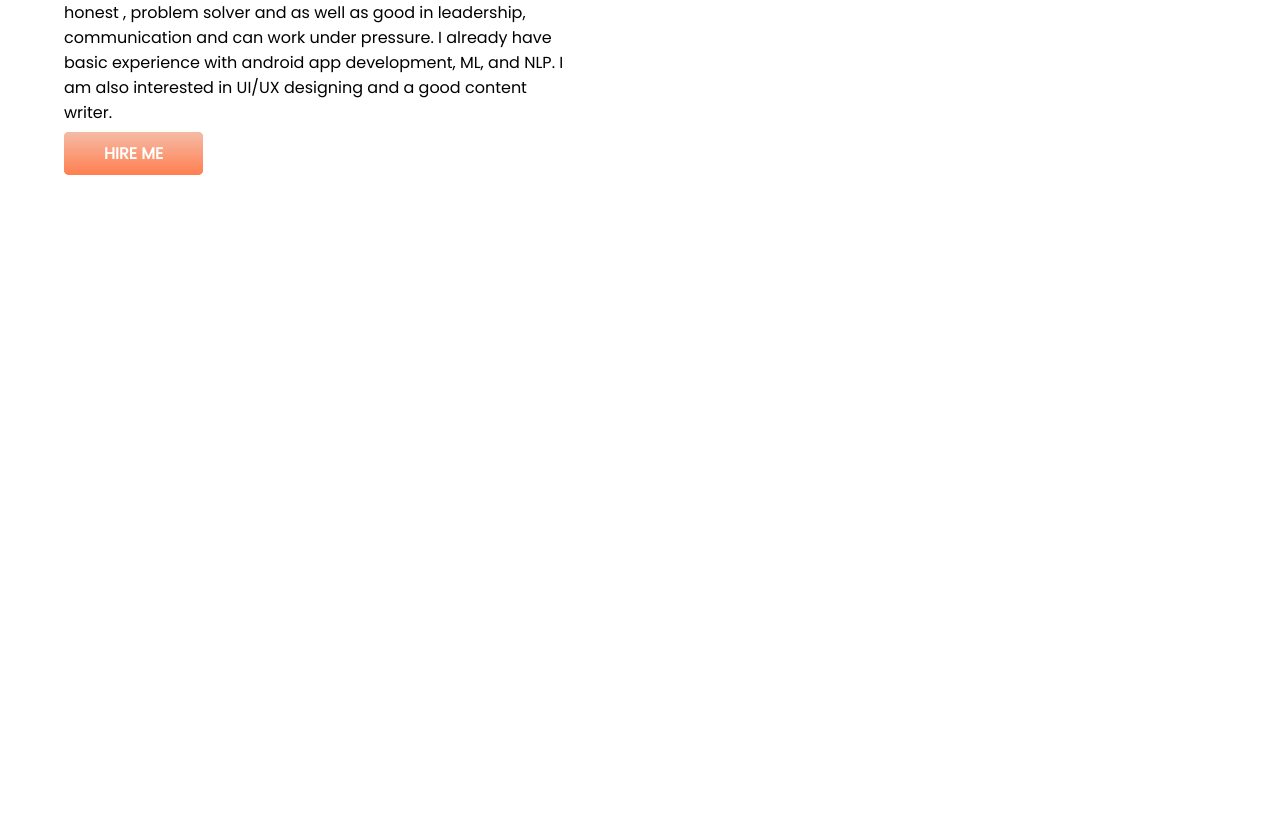
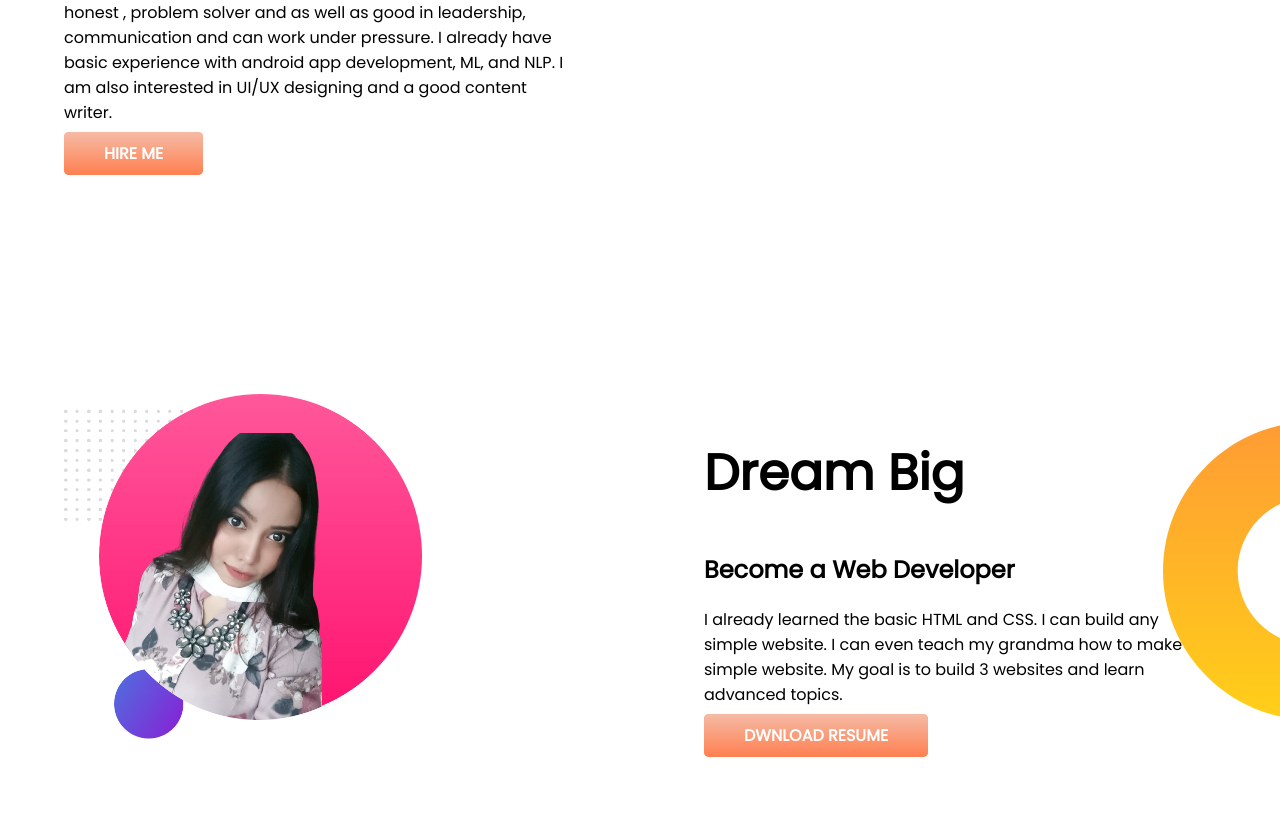
Before and after one commit to Polin-Rahman/Developer-Portfolio, a plain HTML site: page index.html in a window 1280 px wide. Shown: the part 461-1276 px from the top of the page. Before the commit the page ends 800 px from the top, so only its background shows below. Drawn offline with Linux system fonts and the light colour scheme.

Commit message:
middle part

```diff
--- a/index.html
+++ b/index.html
@@ -31,6 +31,18 @@
             <img src="images/my-bg-pic1.png" alt="">
         </div>
     </section>
+    <section class="dream-big">
+        <div class="half-width">
+            <img src="images/my-bg-pic2.png" alt="">
+        </div>
+        <div class="half-width">
+            <h1>Dream Big</h1>
+            <h2>Become a Web Developer</h2>
+            <p>I already learned the basic HTML and CSS. I can build any simple website. I can even teach my grandma how
+                to make simple website. My goal is to build 3 websites and learn advanced topics.</p>
+            <a class="link-button" target="_blank" href="https://github.com/Polin-Rahman">DWNLOAD RESUME</a>
+        </div>
+    </section>
 </body>
 
 </html>
--- a/style.css
+++ b/style.css
@@ -10,6 +10,7 @@ h1{
 }
 section{
     display:flex;
+    margin-bottom: 100px;
 }
 .half-width{
     width:50%;
@@ -31,3 +32,8 @@ section{
     background-image: url(images/top-banner.png);
     background-repeat: no-repeat;
 }
+.dream-big{
+    background-image: url(images/dream-bg.png);
+    background-repeat: no-repeat;
+    background-position: right;
+}
```
